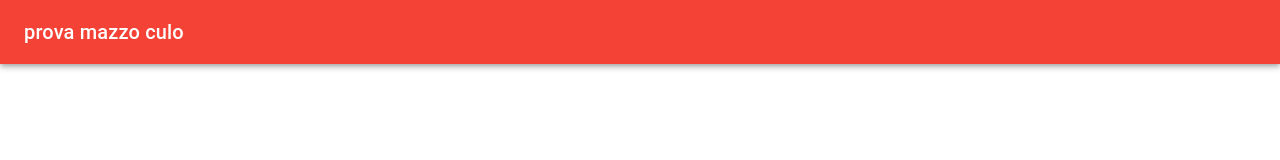
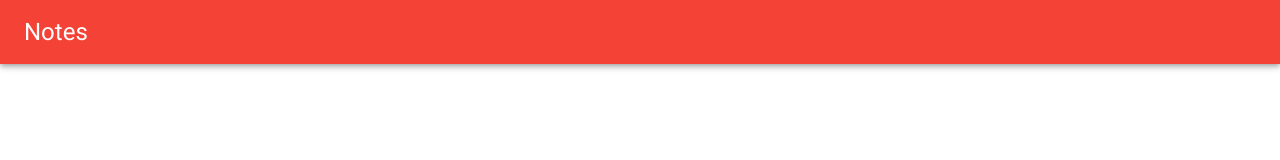
Before and after one commit to Luca10info/app, a React (Create React App) app in the folder my-app/: page / in a window 1280 px wide. Shown: the top 160 px of the page. Built offline with nearby package versions, Linux system fonts and the light colour scheme.

Commit message:
start with notes app

```diff
--- a/my-app/public/index.html
+++ b/my-app/public/index.html
@@ -24,6 +24,10 @@
       work correctly both with client-side routing and a non-root public URL.
       Learn how to configure a non-root public URL by running `npm run build`.
     -->
+    <link
+     rel="stylesheet"
+     href="https://fonts.googleapis.com/css?family=Roboto:300,400,500,700&display=swap"
+    />
     <title>React App</title>
   </head>
   <body>
--- a/my-app/src/App.js
+++ b/my-app/src/App.js
@@ -1,9 +1,15 @@
+import { CssBaseline } from "@mui/material";
 import Navbar from "./components/navbar.js"
 
 
 function App() {
   return (
-    <Navbar/>
+    <>
+      <CssBaseline/>
+      <Navbar/>
+
+    </>
+
   );
 }
 
--- a/my-app/src/components/navbar.js
+++ b/my-app/src/components/navbar.js
@@ -15,8 +15,8 @@ function Navbar() {
     <Box  sx={{ flexGrow: 1 }}>
       <AppBar style={{backgroundColor: color}} position="static">
         <Toolbar >
-          <Typography  variant="h6" component="div" sx={{ flexGrow: 1 }}>
-            prova mazzo culo
+          <Typography  variant="h5" component="div" sx={{ flexGrow: 1 }}>
+            Notes
           </Typography>
         </Toolbar>
       </AppBar>
```
